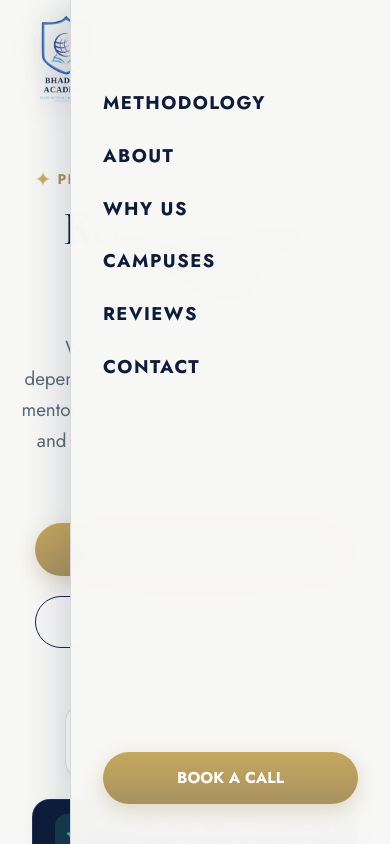
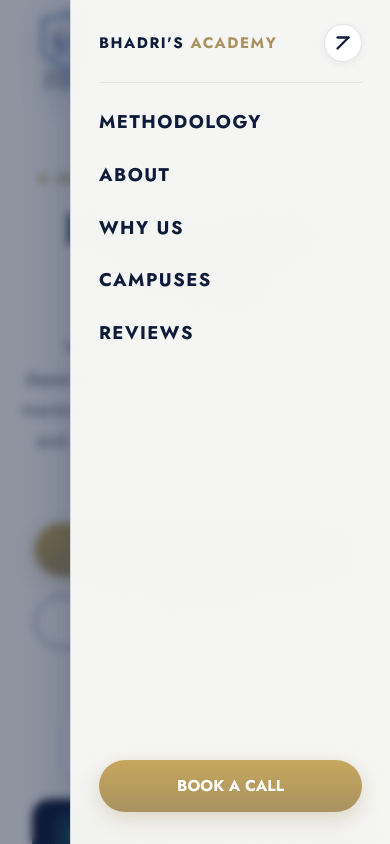
Before and after one commit to mithumohan00-ship-it/Bhadris-Academy, a React (Vite) app: page / in a window 390 px wide. Both pictures are taken after a click on the button 324 px from the left and 57 px from the top of the page. Shown: the top 844 px of the page. Built offline with nearby package versions, Linux system fonts and the light colour scheme.

Commit message:
fix(nav): elevate navbar, remove contact link, add mobile drawer close button and smooth section navigation

```diff
--- a/src/components/BentoStats.jsx
+++ b/src/components/BentoStats.jsx
@@ -148,7 +148,7 @@ export default function BentoStats() {
         </div>
 
         {/* Campuses & Branch Locations Showcase */}
-        <div className="campuses-showcase reveal">
+        <div className="campuses-showcase reveal" id="campuses">
           <div className="campuses-showcase-header">
             <span className="eyebrow">Visit Our Branches</span>
             <h3 className="campuses-showcase-title">Two Convenient Campuses in Bengaluru</h3>
--- a/src/components/Navbar.jsx
+++ b/src/components/Navbar.jsx
@@ -22,21 +22,51 @@ export default function Navbar({ logoVisible = true }) {
     return () => document.removeEventListener("keydown", handleKeyDown);
   }, [isDrawerOpen]);
 
+  useEffect(() => {
+    if (isDrawerOpen) {
+      document.body.style.overflow = "hidden";
+    } else {
+      document.body.style.overflow = "";
+    }
+    return () => {
+      document.body.style.overflow = "";
+    };
+  }, [isDrawerOpen]);
+
   const navLinks = [
     { label: "Methodology", href: "#experience" },
     { label: "About", href: "#about" },
     { label: "Why Us", href: "#why-us" },
-    { label: "Campuses", href: "#bengaluru" },
+    { label: "Campuses", href: "#campuses" },
     { label: "Reviews", href: "#reviews" },
-    { label: "Contact", href: "#admissions" },
   ];
+
+  const handleNavClick = (e, href) => {
+    e.preventDefault();
+    setIsDrawerOpen(false);
+    const target = document.querySelector(href);
+    if (target) {
+      target.scrollIntoView({ behavior: "smooth" });
+      if (window.history.pushState) {
+        window.history.pushState(null, "", href);
+      }
+    }
+  };
 
   return (
     <>
       <header className={`header ${isScrolled ? "scrolled" : ""}`}>
         <div className="container header-outer-container">
           {/* Standalone Logo Emblem on the left, outside the navbar */}
-          <a href="#" className="standalone-logo-outside" aria-label="Bhadri's Academy Home">
+          <a
+            href="#"
+            className="standalone-logo-outside"
+            aria-label="Bhadri's Academy Home"
+            onClick={(e) => {
+              e.preventDefault();
+              window.scrollTo({ top: 0, behavior: "smooth" });
+            }}
+          >
             <div
               className="logo-badge"
               style={{
@@ -60,6 +90,10 @@ export default function Navbar({ logoVisible = true }) {
                 transition:
                   "opacity 0.35s ease-out 0.05s, transform 0.35s cubic-bezier(0.16, 1, 0.3, 1) 0.05s",
               }}
+              onClick={(e) => {
+                e.preventDefault();
+                window.scrollTo({ top: 0, behavior: "smooth" });
+              }}
             >
               BHADRI&apos;S <span>ACADEMY</span>
             </a>
@@ -69,7 +103,11 @@ export default function Navbar({ logoVisible = true }) {
               <ul className="nav-links">
                 {navLinks.map((link) => (
                   <li key={link.label}>
-                    <a href={link.href} className="nav-link">
+                    <a
+                      href={link.href}
+                      className="nav-link"
+                      onClick={(e) => handleNavClick(e, link.href)}
+                    >
                       {link.label}
                     </a>
                   </li>
@@ -79,7 +117,12 @@ export default function Navbar({ logoVisible = true }) {
 
             {/* Nav Action CTA */}
             <div className="nav-actions">
-              <a href="#admissions" className="btn btn-primary" id="navCta">
+              <a
+                href="#admissions"
+                className="btn btn-primary"
+                id="navCta"
+                onClick={(e) => handleNavClick(e, "#admissions")}
+              >
                 BOOK A CALL
               </a>
             </div>
@@ -107,27 +150,69 @@ export default function Navbar({ logoVisible = true }) {
         </div>
       </header>
 
+      {/* Mobile Drawer Backdrop */}
+      {isDrawerOpen && (
+        <div
+          className="mobile-drawer-backdrop"
+          onClick={() => setIsDrawerOpen(false)}
+          aria-hidden="true"
+        />
+      )}
+
       {/* Mobile Drawer */}
-      <div className={`mobile-drawer ${isDrawerOpen ? "open" : ""}`}>
+      <div
+        className={`mobile-drawer ${isDrawerOpen ? "open" : ""}`}
+        role="dialog"
+        aria-modal="true"
+        aria-label="Mobile Navigation"
+      >
+        {/* Drawer Header with Title & Explicit Close Button */}
+        <div className="mobile-drawer-header">
+          <div className="mobile-drawer-brand">
+            BHADRI&apos;S <span>ACADEMY</span>
+          </div>
+          <button
+            type="button"
+            className="mobile-drawer-close"
+            onClick={() => setIsDrawerOpen(false)}
+            aria-label="Close menu"
+          >
+            <svg
+              width="22"
+              height="22"
+              viewBox="0 0 24 24"
+              fill="none"
+              stroke="currentColor"
+              strokeWidth="2.5"
+              strokeLinecap="round"
+              strokeLinejoin="round"
+            >
+              <line x1="18" y1="6" x2="6" y2="18" />
+              <line x1="6" y1="6" x2="18" y2="6" />
+            </svg>
+          </button>
+        </div>
+
         <ul className="mobile-nav-links">
           {navLinks.map((link) => (
             <li key={link.label}>
               <a
                 href={link.href}
                 className="mobile-nav-link"
-                onClick={() => setIsDrawerOpen(false)}
+                onClick={(e) => handleNavClick(e, link.href)}
               >
                 {link.label}
               </a>
             </li>
           ))}
         </ul>
-        <div style={{ marginTop: "auto" }}>
+
+        <div style={{ marginTop: "auto", paddingTop: "1.5rem" }}>
           <a
             href="#admissions"
             className="btn btn-primary"
             style={{ width: "100%", textAlign: "center" }}
-            onClick={() => setIsDrawerOpen(false)}
+            onClick={(e) => handleNavClick(e, "#admissions")}
           >
             BOOK A CALL
           </a>
--- a/src/index.css
+++ b/src/index.css
@@ -310,12 +310,27 @@ img {
    ========================================== */
 .header {
   position: fixed;
-  top: 1.25rem;
+  top: 0.65rem;
   left: 0;
   width: 100%;
   z-index: 100;
   pointer-events: none;
   transition: all var(--transition-smooth);
+}
+
+.header.scrolled {
+  top: 0.45rem;
+}
+
+.section,
+#experience,
+#about,
+#why-us,
+#campuses,
+#bengaluru,
+#reviews,
+#admissions {
+  scroll-margin-top: 5.5rem;
 }
 
 .header-outer-container {
@@ -598,6 +613,22 @@ img {
   transition: all var(--transition-smooth);
 }
 
+/* Mobile Drawer Backdrop */
+.mobile-drawer-backdrop {
+  position: fixed;
+  inset: 0;
+  background-color: rgba(14, 28, 58, 0.45);
+  backdrop-filter: blur(4px);
+  -webkit-backdrop-filter: blur(4px);
+  z-index: 1001;
+  opacity: 0;
+  animation: drawerFadeIn 0.25s forwards ease-out;
+}
+
+@keyframes drawerFadeIn {
+  to { opacity: 1; }
+}
+
 /* Mobile Drawer */
 .mobile-drawer {
   position: fixed;
@@ -609,18 +640,62 @@ img {
   background-color: rgba(247, 247, 245, 0.98);
   backdrop-filter: blur(24px);
   -webkit-backdrop-filter: blur(24px);
-  z-index: 101;
-  padding: 5.5rem 2rem 2.5rem;
+  z-index: 1002;
+  padding: 1.5rem 1.75rem 2rem;
   display: flex;
   flex-direction: column;
-  gap: 2rem;
-  box-shadow: -10px 0 35px rgba(20, 38, 75, 0.15);
+  box-shadow: -10px 0 35px rgba(20, 38, 75, 0.2);
   border-left: 1px solid var(--line);
-  transition: right 0.4s cubic-bezier(0.25, 0.8, 0.25, 1);
+  transition: right 0.35s cubic-bezier(0.25, 0.8, 0.25, 1);
 }
 
 .mobile-drawer.open {
   right: 0;
+}
+
+.mobile-drawer-header {
+  display: flex;
+  align-items: center;
+  justify-content: space-between;
+  padding-bottom: 1.25rem;
+  margin-bottom: 1.5rem;
+  border-bottom: 1px solid rgba(20, 38, 75, 0.08);
+}
+
+.mobile-drawer-brand {
+  font-family: var(--font-sans);
+  font-size: 0.95rem;
+  font-weight: 700;
+  letter-spacing: 0.1em;
+  color: var(--navy-deep);
+  text-transform: uppercase;
+}
+
+.mobile-drawer-brand span {
+  color: var(--gold);
+}
+
+.mobile-drawer-close {
+  display: inline-flex;
+  align-items: center;
+  justify-content: center;
+  width: 38px;
+  height: 38px;
+  border-radius: 50%;
+  border: 1px solid rgba(20, 38, 75, 0.12);
+  background: var(--white);
+  color: var(--navy-deep);
+  cursor: pointer;
+  transition: all var(--transition-fast);
+  box-shadow: 0 2px 8px rgba(20, 38, 75, 0.06);
+}
+
+.mobile-drawer-close:hover,
+.mobile-drawer-close:active {
+  background: var(--navy-deep);
+  color: var(--white);
+  border-color: var(--navy-deep);
+  transform: scale(1.05);
 }
 
 .mobile-nav-links {
@@ -1880,7 +1955,8 @@ img {
   border: 1.5px solid var(--line);
   background-color: var(--white);
   color: var(--navy-deep);
-  font-size: 0.96rem;
+  font-size: 1rem;
+  font-family: var(--font-body);
   transition: all var(--transition-fast);
 }
 
@@ -2088,16 +2164,6 @@ main {
     gap: 3rem;
   }
 
-  .why-layout-grid {
-    grid-template-columns: 1fr;
-    gap: 3rem;
-  }
-
-  .why-visual-frame {
-    max-width: 380px;
-    margin: 0 auto;
-  }
-
   .bento-container {
     grid-template-columns: 1fr;
   }
@@ -2114,7 +2180,7 @@ main {
 
 @media (max-width: 980px) {
   .header {
-    top: 0.75rem;
+    top: 0.45rem;
   }
 
   .header-outer-container {
```
